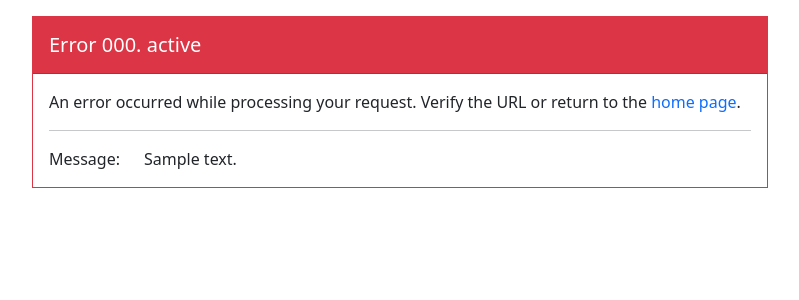
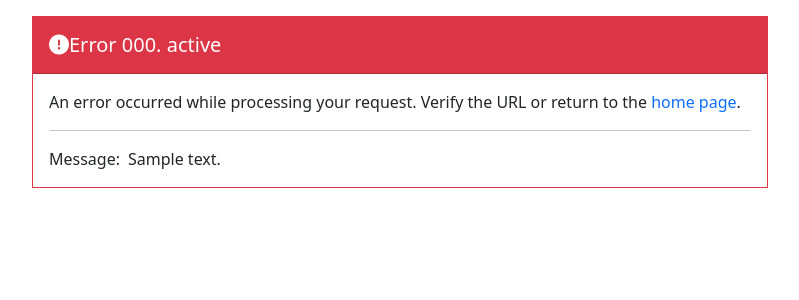
Before and after one commit to laurentmuller/fpdf2-make-font-ui, a Symfony app: template templates/bundles/TwigBundle/Exception/error.html.twig in a window 1280 px wide. Shown: the top 300 px of the page, without its empty margins (240-1039 px from the left). Run offline with Twig, Linux system fonts and the light colour scheme; the template is opened without the code that fills it: most values are stand-ins (such as "Sample title", 1, 10 or a date in 2020); style sheets or scripts are compiled from the project's sources; some libraries are stand-ins or nearby versions.

Commit message:
Simplified NonceService. Updated error template.

```diff
--- a/templates/bundles/TwigBundle/Exception/error.html.twig
+++ b/templates/bundles/TwigBundle/Exception/error.html.twig
@@ -3,15 +3,15 @@
 {% block body %}
     <div class="card rounded-0 border-danger">
         <div class="card-header rounded-0 d-flex flex-wrap text-bg-danger">
-            <h1 class="card-title h5 my-2 me-auto">{{ block('title') }}</h1>
+            <h1 class="card-title h5 my-2"><i class="fa-solid fa-circle-exclamation"></i>{{- block('title') }}</h1>
         </div>
         <div class="card-body">
             <p>{{ 'error.description'|trans|format(path('index'))|raw }}</p>
             {% if exception is defined %}
                 <hr>
-                <div class="row">
-                    <div class="col-md-auto">{{ 'error.message'|trans }}</div>
-                    <div class="col">{{ exception.message }}</div>
+                <div class="d-flex align-items-baseline gap-2">
+                    <div class="text-nowrap">{{ 'error.message'|trans }}</div>
+                    <div>{{ exception.message|raw }}</div>
                 </div>
             {% endif %}
         </div>
```
Also changed, not shown: src/Service/NonceService.php (+1 -12 lines), tests/Service/NonceServiceTest.php (+3 -20 lines).
